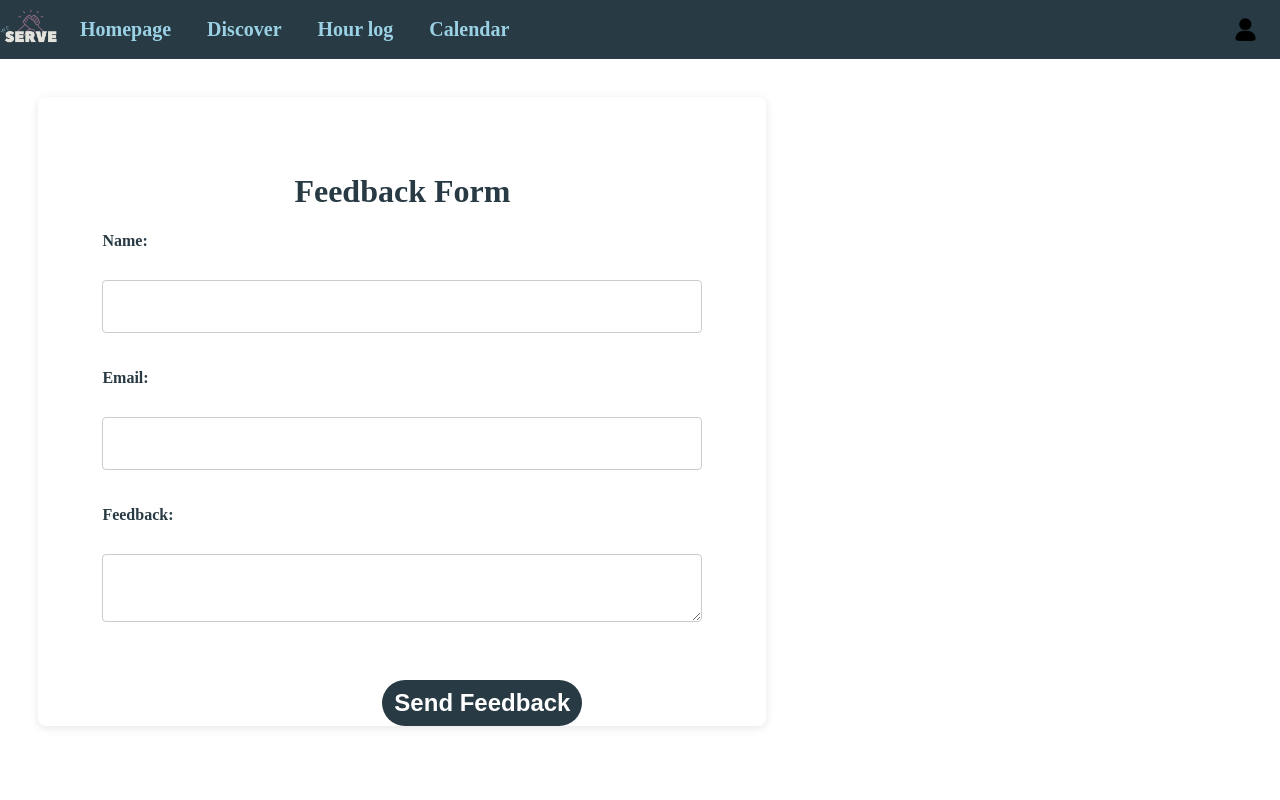
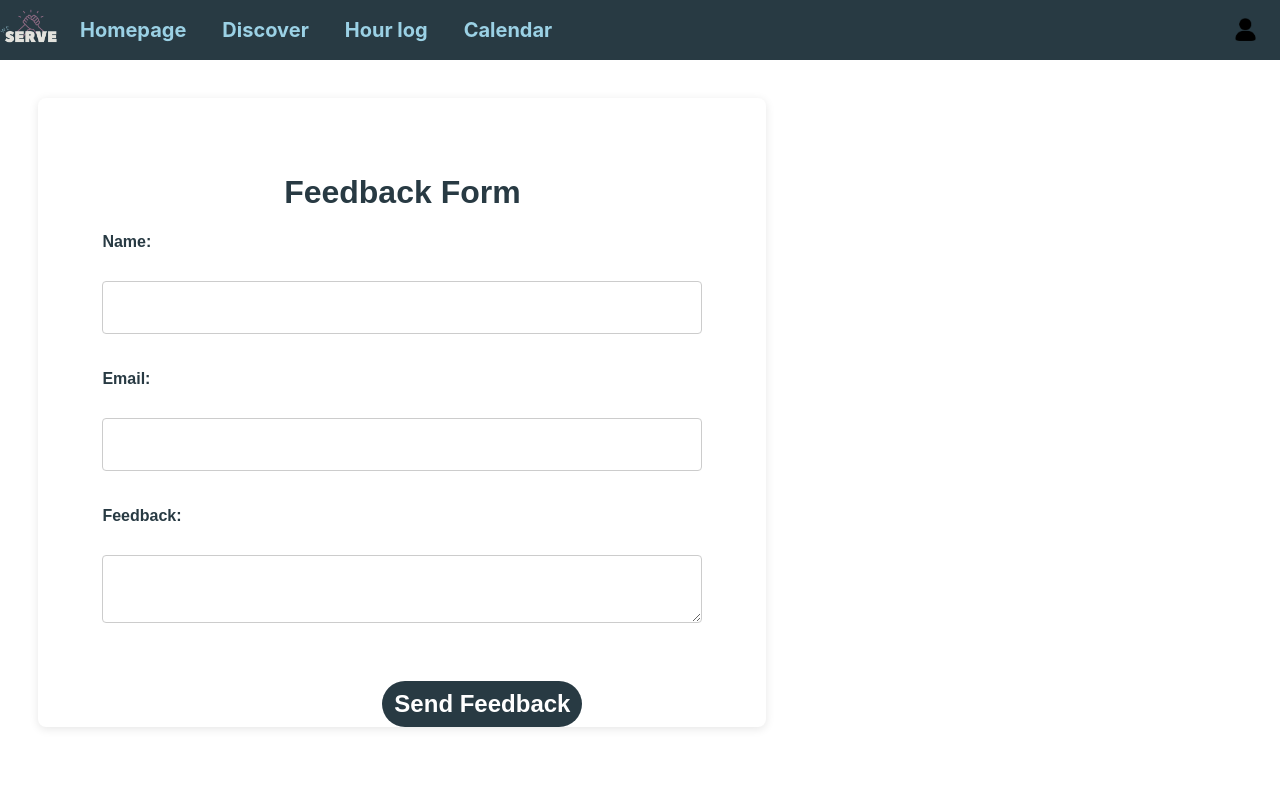
Before and after one commit to pobba-dud/We-Serve, a website: page public/Feedback.html in a window 1280 px wide. Shown: the top 800 px of the page. Drawn offline with Linux system fonts and the light colour scheme.

Commit message:
jordan and i

```diff
--- a/public/Feedback.html
+++ b/public/Feedback.html
@@ -8,10 +8,19 @@
     <link href="style.css" rel="stylesheet" type="text/css" />
     <script src="script.js"></script>
     <style>
+
+nav a {
+    font-family: -apple-system, BlinkMacSystemFont, Segoe UI, Roboto, Helvetica, Arial, sans-serif
+  }
+
+  body {
+    font-family: Arial, sans-serif;
+  }
       /* dark mode */
       body.dark-mode {
         background-color: #121212; /* Dark background */
         color: #f7f7f7; /* Light text color */
+        font-family: Arial, sans-serif;
       }
 
       body.dark-mode h1 {
```
